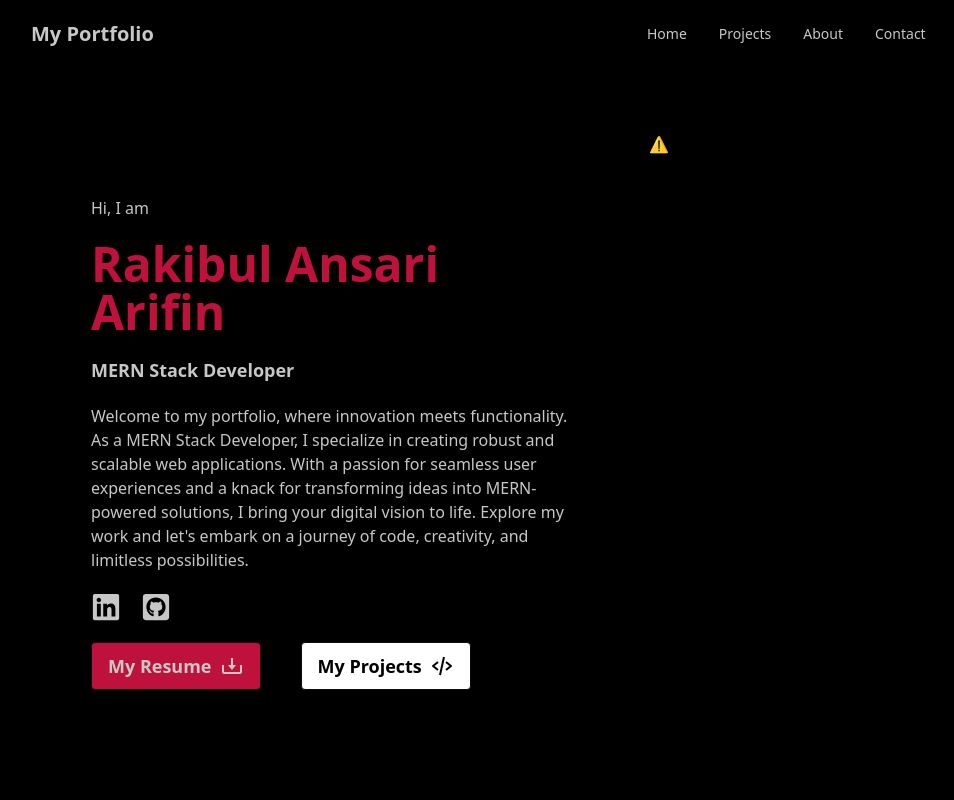
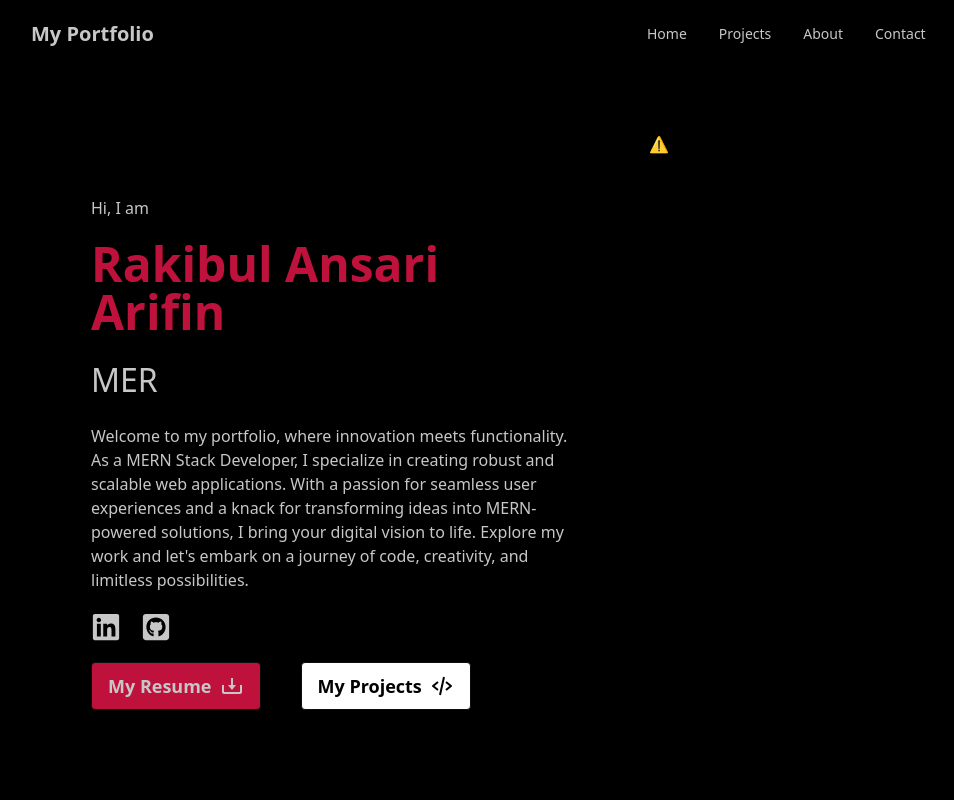
Before and after one commit to Md-arefin/My-portfolio, a React (Vite) app: page / in a window 1280 px wide. Shown: the top 800 px of the page, without its empty margins (13-967 px from the left). Built offline with nearby package versions, Linux system fonts and the light colour scheme; no server answers.

Commit message:
addeds type animation

```diff
--- a/package.json
+++ b/package.json
@@ -18,6 +18,7 @@
     "react-dom": "^18.2.0",
     "react-icons": "^4.10.1",
     "react-router-dom": "^6.14.0",
+    "react-type-animation": "^3.1.0",
     "sort-by": "^1.2.0"
   },
   "devDependencies": {
--- a/src/Pages/Home/Banner/Banner.jsx
+++ b/src/Pages/Home/Banner/Banner.jsx
@@ -3,6 +3,7 @@ import { Player, Controls } from '@lottiefiles/react-lottie-player';
 import { BiDownload, BiCodeAlt } from 'react-icons/bi';
 import { FaLinkedin, FaGithubSquare } from 'react-icons/fa';
 import { Link } from 'react-router-dom';
+import { TypeAnimation } from 'react-type-animation';
 
 const Banner = () => {
 
@@ -24,14 +25,31 @@ const Banner = () => {
                         Hi, I am <br />
                     </h1>
                     <p className='mt-5 text-3xl md:text-5xl font-bold text-rose-700'>Rakibul Ansari Arifin</p>
-                    <p className='my-5 font-semibold text-lg'>MERN Stack Developer</p>
+                    {/* <p className='my-5 font-semibold text-lg'>MERN Stack Developer</p> */}
+                    <TypeAnimation
+                        sequence={[
+                            // Same substring at the start will only be typed out once, initially
+                            'I am a passionate and dedicated',
+                            1000, // wait 1s before replacing "Mice" with "Hamsters"
+                            'MERN Stack Developer',
+                            1000,
+                            // 'We produce food for Guinea Pigs',
+                            // 1000,
+                            // 'We produce food for Chinchillas',
+                            // 1000
+                        ]}
+                        wrapper="span"
+                        speed={50}
+                        style={{ fontSize: '2em', display: 'inline-block',margin:'20px 0'  }}
+                        repeat={Infinity}
+                    />
                     <p>
                         Welcome to my portfolio, where innovation meets functionality. As a MERN Stack Developer, I specialize in creating robust and scalable web applications. With a passion for seamless user experiences and a knack for transforming ideas into MERN-powered solutions, I bring your digital vision to life. Explore my work and let's embark on a journey of code, creativity, and limitless possibilities.
                     </p>
                     <div className='flex gap-5 my-5'>
-                      <Link to='https://www.linkedin.com/in/rakibul-ansari-arefin-290aa4231'>
-                      <FaLinkedin className='text-3xl' />
-                      </Link>
+                        <Link to='https://www.linkedin.com/in/rakibul-ansari-arefin-290aa4231'>
+                            <FaLinkedin className='text-3xl' />
+                        </Link>
 
                         <Link to='https://github.com/Md-arefin'>
                             <FaGithubSquare className='text-3xl' />
--- a/src/Pages/Home/Skills/Skills.jsx
+++ b/src/Pages/Home/Skills/Skills.jsx
@@ -31,9 +31,11 @@ const Skills = () => {
                     </div>
                 </div>
                 <div>
-                    <div className="mx-5 card w-[150px] h-[190px] border-black rounded-lg border-2">
+                    <div className="mx-5 card w-[150px] h-[190px]  border-black rounded-lg border-2">
                         <div className="card-body bg-white rounded-lg">
-                            <figure><img src={css} alt="Shoes" /></figure>
+                            <figure>
+                                <img className='hover:scale-100' src={css} alt="Shoes" />
+                            </figure>
                         </div>
                     </div>
                 </div>
```
Also changed, not shown: 1 other file (tests, documents, lock files or other folders).
